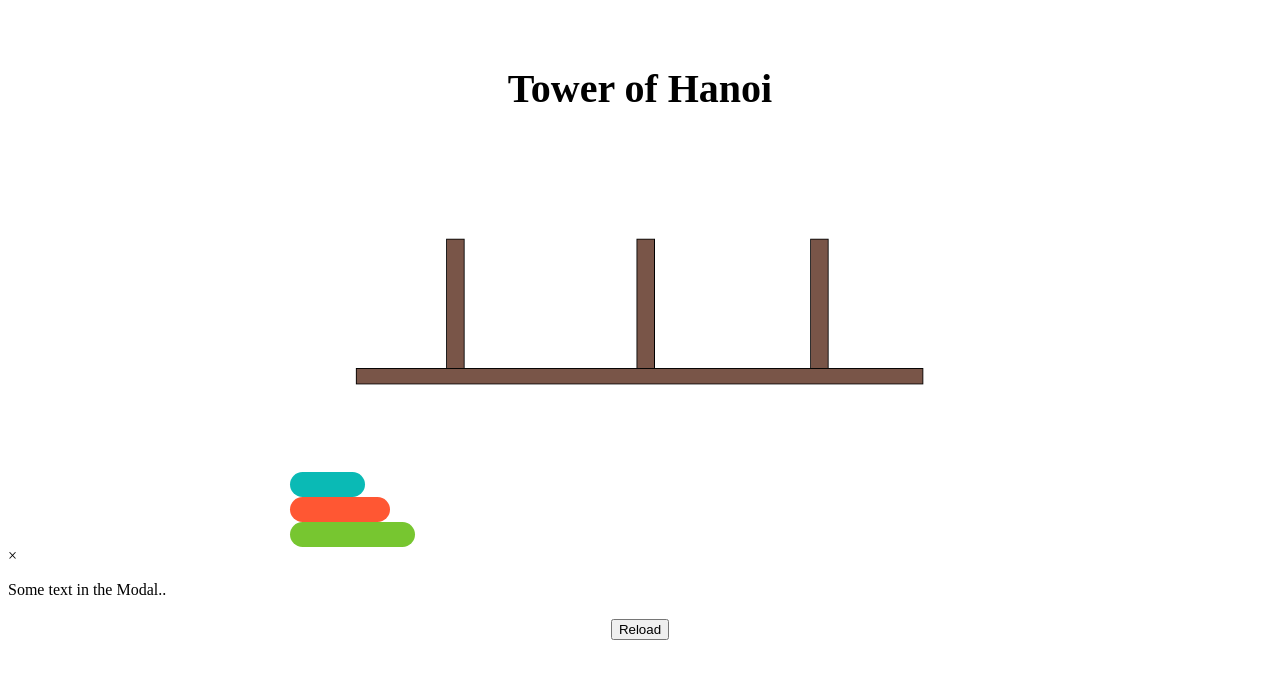
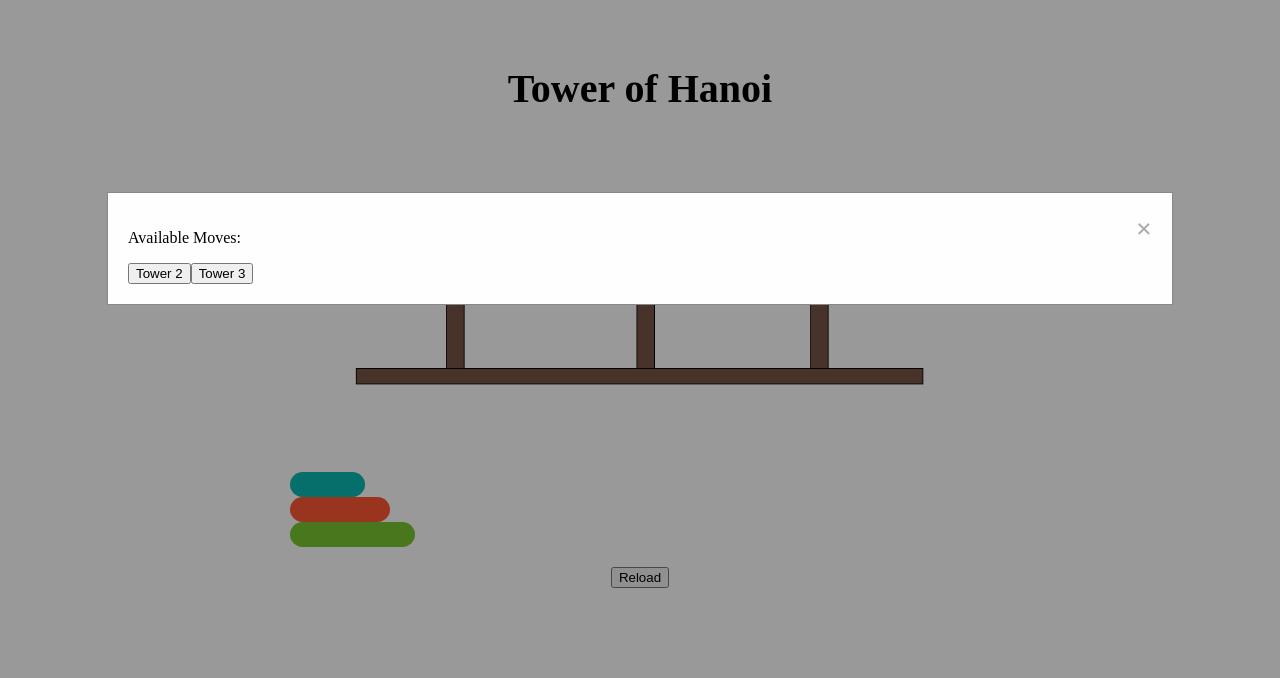
Before and after one commit to guillermoaviles/Tower-of-Hanoi, a plain HTML site: page index.html in a window 1280 px wide. Both pictures are taken after a click on the element 327 px from the left and 484 px from the top of the page. Drawn offline with Linux system fonts and the light colour scheme.

Commit message:
imperfect functionality to move discs to different towers

```diff
--- a/index.html
+++ b/index.html
@@ -31,9 +31,9 @@
         </div>
     </div>
     <div id="movesAvailable" class="modal">
-        <div class="modal-content">
+        <div id="modal-content">
           <span class="close">&times;</span>
-          <p>Some text in the Modal..</p>
+          <p>Available Moves:</p>
         </div>
     </div>
     <div id="refresh">
--- a/script.js
+++ b/script.js
@@ -5,6 +5,9 @@ const disc3 = document.querySelector('#three');
 const tower1 = document.querySelector('#tower-one');
 const tower2 = document.querySelector('#tower-two');
 const tower3 = document.querySelector('#tower-three');
+const modal = document.getElementById("movesAvailable");
+const span = document.getElementsByClassName("close")[0];
+const modalContent = document.querySelector('#modal-content')
 
 // Arrays to keep track of discs on each tower.
 let towers = [
@@ -26,6 +29,8 @@ towers.forEach(tower => {
 // Manage options available for a player based
 // on where discs are currently placed.
 function moveOptions() {
+    const clickedDisc = this;
+    console.log(clickedDisc);
     const thisDisc = parseInt(this.getAttribute('data-disc-number'))
     let availableOptions = [];
     towers.forEach(tower => {
@@ -39,5 +44,34 @@ function moveOptions() {
         }
     });
     console.log(availableOptions);
-    // Call modal.
+    // Add move options to modal.
+    for (let i = 0; i < availableOptions.length; i++) {
+        if (availableOptions[i] === 1) {
+            const option = document.createElement('button');
+            option.innerHTML = `Tower 1`
+            option.addEventListener('click', () => {
+            tower1.appendChild(clickedDisc);
+            })
+            modalContent.appendChild(option);
+        } else if (availableOptions[i] === 2) {
+            const option = document.createElement('button');
+            option.innerHTML = `Tower 2`
+            option.addEventListener('click', () => {
+            tower2.appendChild(clickedDisc);
+            })
+            modalContent.appendChild(option);
+        } else if (availableOptions[i] === 3) {
+            const option = document.createElement('button');
+            option.innerHTML = `Tower 3`
+            option.addEventListener('click', () => {
+            tower3.appendChild(clickedDisc);
+            })
+            modalContent.appendChild(option);
+        }
+    }
+    // Call modal with available moves.
+    modal.style.display = "block";
+    span.addEventListener('click', () => {
+        modal.style.display = "none";
+    });
 }
--- a/style.css
+++ b/style.css
@@ -20,6 +20,41 @@ h1 {
     background-size: cover;
     background-repeat: no-repeat;
     background-position: center left;
+}
+
+.modal {
+    display: none; /* Hidden by default */
+    position: fixed; /* Stay in place */
+    z-index: 1; /* Sit on top */
+    left: 0;
+    top: 0;
+    width: 100%;
+    height: 100%;
+    overflow: auto;
+    background-color: rgb(0,0,0); /* Fallback color */
+    background-color: rgba(0,0,0,0.4); /* Black w/ opacity */
+  }
+
+  .close {
+    color: #aaa;
+    float: right;
+    font-size: 28px;
+    font-weight: bold;
+  }
+
+.close:hover,
+.close:focus {
+  color: black;
+  text-decoration: none;
+  cursor: pointer;
+}
+
+#modal-content {
+  background-color: #fefefe;
+  margin: 15% auto; /* 15% from the top and centered */
+  padding: 20px;
+  border: 1px solid #888;
+  width: 80%; /* Could be more or less, depending on screen size */
 }
 
 #one {
```
